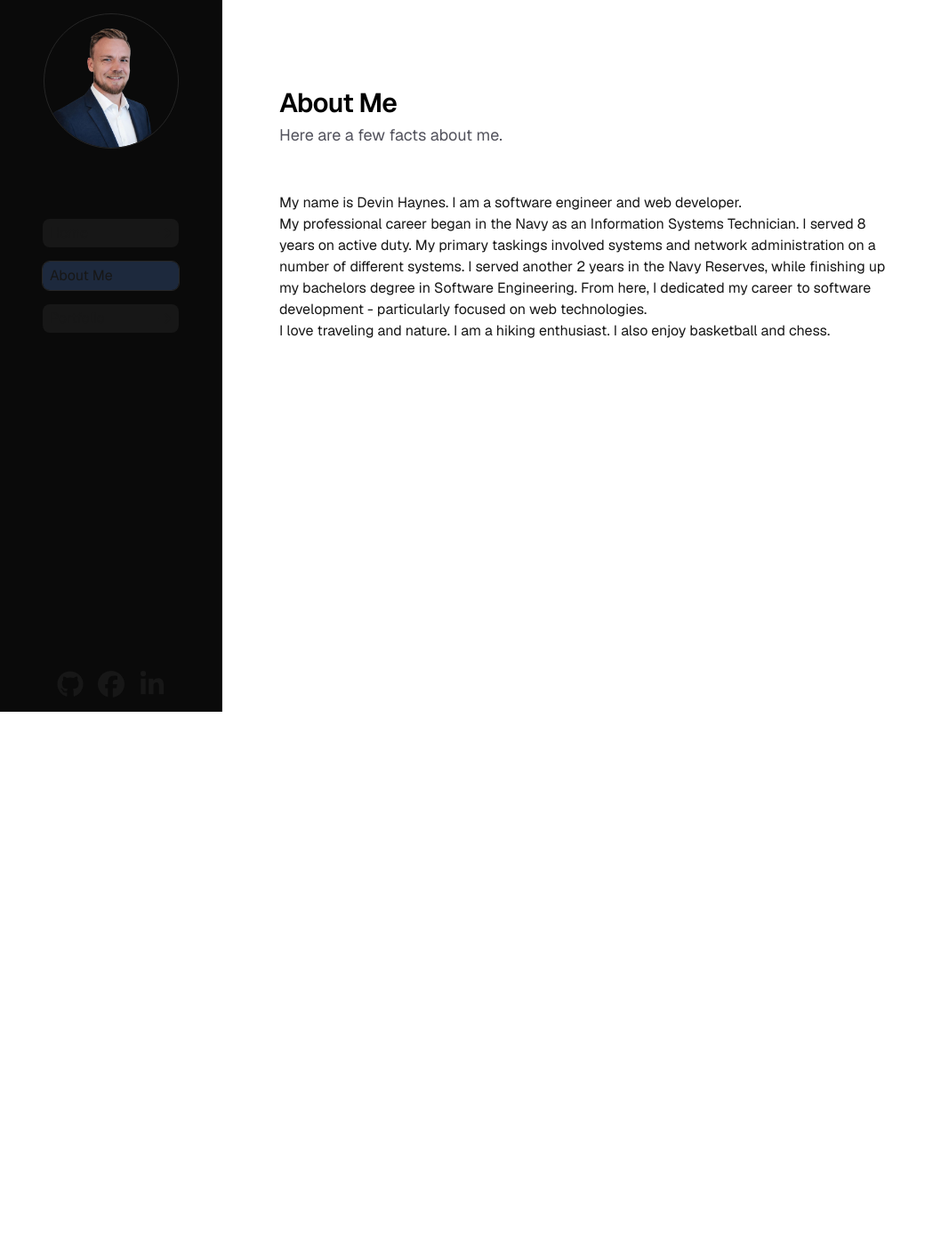
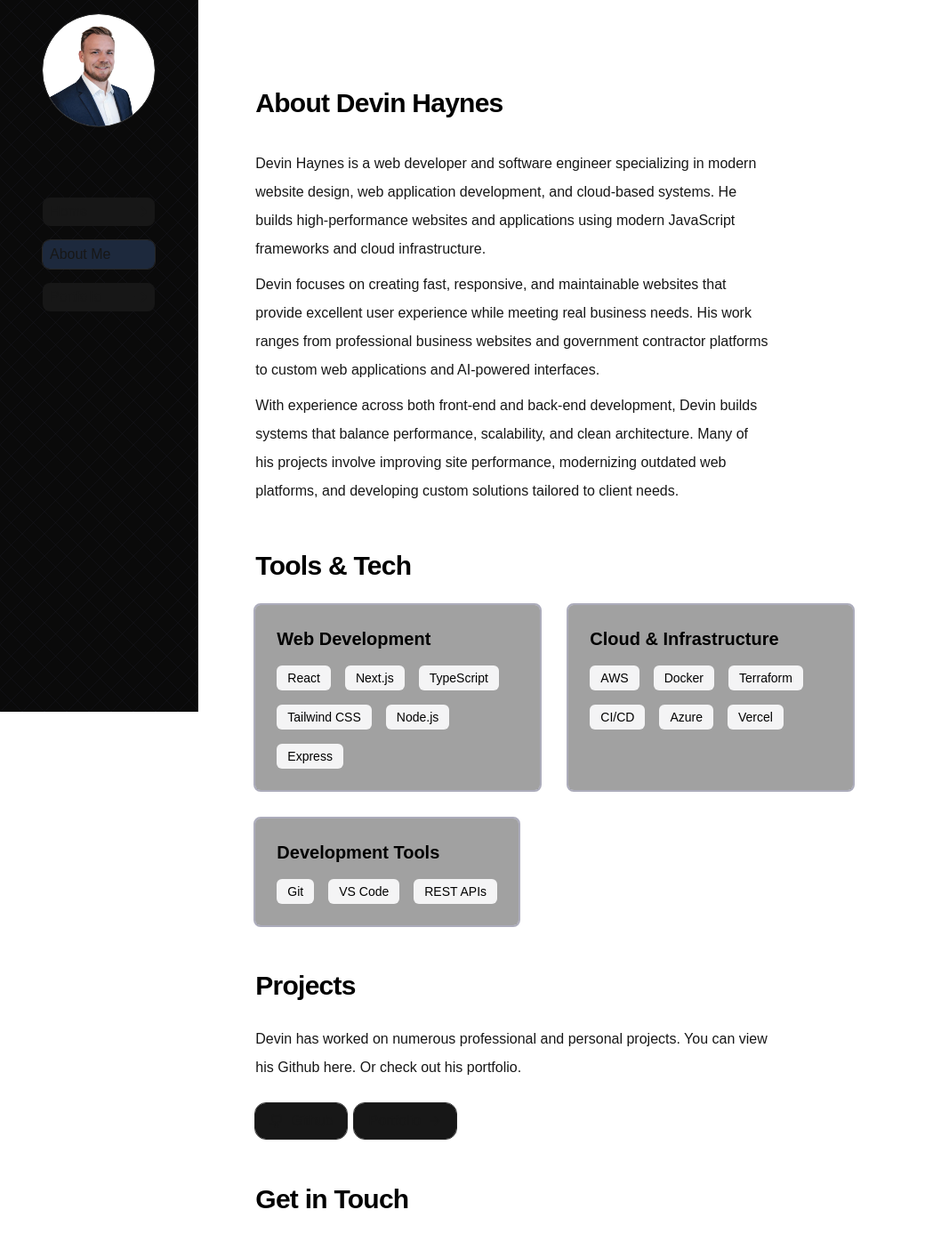
Before and after one commit to tidalsites/devinhaynes, a Next.js app: page /about in a window 1280 px wide. Shown: the top 1396 px of the page at 89% size, without its empty margins (0-1058 px from the left). Before the commit the page ends 800 px from the top, so only its background shows below. Built offline with nearby package versions, Linux system fonts and the light colour scheme.

Commit message:
Re-organized layout. Added mobile nav. about page updates

```diff
--- /dev/null
+++ b/app/about/ToolCard.tsx
@@ -0,0 +1,31 @@
+type topic = string;
+type tool = {
+  name: string;
+  icon?: any;
+};
+
+type Props = {
+  topic: topic;
+  tools: tool[];
+};
+
+export const ToolCard = ({ topic, tools }: Props) => {
+  return (
+    <div className="flex flex-col gap-4 bg-neutral-400 dark:bg-slate-800 dark:bg-[linear-gradient(45deg,transparent_50%,rgba(60,60,90,.25)_50%,transparent_51%),linear-gradient(135deg,transparent_50%,rgba(60,60,90,.25)_50%,transparent_51%)] bg-size-[40px_40px] rounded-md p-6 outline-2 outline-[rgba(90,90,120,.5)] dark:border-slate-700 max-w-xs">
+      <h3 className="text-xl font-semibold text-black dark:text-zinc-50">
+        {topic}
+      </h3>
+      <div className="flex flex-wrap gap-4">
+        {tools.map((tool) => (
+          <div
+            key={tool.name}
+            className="flex items-center gap-2 rounded-md bg-zinc-100 px-3 py-1 text-sm text-black dark:bg-zinc-700 dark:text-zinc-300"
+          >
+            {tool.icon}
+            {tool.name}
+          </div>
+        ))}
+      </div>
+    </div>
+  );
+};
--- a/app/about/page.tsx
+++ b/app/about/page.tsx
@@ -1,37 +1,116 @@
-import { Sidebar } from "../../components/Sidebar";
+import Link from "next/link";
+import { ToolCard } from "./ToolCard";
+import { Metadata } from "next";
+import { LuGithub, LuArrowRight } from "react-icons/lu";
+
+export const metadata: Metadata = {
+  title: "About Devin Haynes",
+  description:
+    "Devin Haynes is a web developer specializing in modern website design, web applications, and cloud-based systems. He builds fast, scalable websites and software using technologies like React, Next.js, and AWS.",
+};
 
 export default function About() {
   return (
-    <div className="flex min-h-screen bg-zinc-50 font-sans dark:bg-black">
-      <Sidebar />
-      <main className="flex min-h-screen grow flex-col items-center gap-12 py-24 px-16 bg-white dark:bg-black sm:items-start">
+    <main className="flex flex-col justify-between min-h-screen grow max-w-7xl gap-12 py-24 px-6 md:px-16 ">
+      <div>
         <div>
-          <h1 className="max-w-xs text-3xl font-semibold leading-10 tracking-tight text-black dark:text-zinc-50">
-            About Me
+          <h1 className="max-w-xs text-3xl font-semibold leading-10 tracking-tight text-black dark:text-zinc-50 mb-8">
+            About Devin Haynes
           </h1>
-          <p className="max-w-md text-lg leading-8 text-zinc-600 dark:text-zinc-400">
-            Here are a few facts about me.
+        </div>
+        <div className="flex flex-col gap-2 max-w-prose leading-8">
+          <p>
+            Devin Haynes is a web developer and software engineer specializing
+            in modern website design, web application development, and
+            cloud-based systems. He builds high-performance websites and
+            applications using modern JavaScript frameworks and cloud
+            infrastructure.
+          </p>
+          <p>
+            Devin focuses on creating fast, responsive, and maintainable
+            websites that provide excellent user experience while meeting real
+            business needs. His work ranges from professional business websites
+            and government contractor platforms to custom web applications and
+            AI-powered interfaces.
+          </p>
+          <p>
+            With experience across both front-end and back-end development,
+            Devin builds systems that balance performance, scalability, and
+            clean architecture. Many of his projects involve improving site
+            performance, modernizing outdated web platforms, and developing
+            custom solutions tailored to client needs.
           </p>
         </div>
-        <div className="flex flex-col">
-          <p>
-            My name is Devin Haynes. I am a software engineer and web developer.
-          </p>
-          <p className="max-w-prose">
-            My professional career began in the Navy as an Information Systems
-            Technician. I served 8 years on active duty. My primary taskings
-            involved systems and network administration on a number of different
-            systems. I served another 2 years in the Navy Reserves, while
-            finishing up my bachelors degree in Software Engineering. From here,
-            I dedicated my career to software development - particularly focused
-            on web technologies.
-          </p>
-          <p>
-            I love traveling and nature. I am a hiking enthusiast. I also enjoy
-            basketball and chess.
-          </p>
+      </div>
+
+      <div className="flex flex-col">
+        <h2 className="max-w-xs text-3xl font-semibold leading-10 tracking-tight text-black dark:text-zinc-50">
+          Tools & Tech
+        </h2>
+        <div className="flex flex-wrap w-fit gap-8 mt-6">
+          <ToolCard
+            topic="Web Development"
+            tools={[
+              { name: "React" },
+              { name: "Next.js" },
+              { name: "TypeScript" },
+              { name: "Tailwind CSS" },
+              { name: "Node.js" },
+              { name: "Express" },
+            ]}
+          />
+          <ToolCard
+            topic="Cloud & Infrastructure"
+            tools={[
+              { name: "AWS" },
+              { name: "Docker" },
+              { name: "Terraform" },
+              { name: "CI/CD" },
+              { name: "Azure" },
+              { name: "Vercel" },
+            ]}
+          />
+          <ToolCard
+            topic="Development Tools"
+            tools={[
+              { name: "Git" },
+              { name: "VS Code" },
+              { name: "REST APIs" },
+            ]}
+          />
         </div>
-      </main>
-    </div>
+      </div>
+      <div className="flex flex-col gap-6">
+        <h2 className="max-w-xs text-3xl font-semibold leading-10 tracking-tight text-black dark:text-zinc-50">
+          Projects
+        </h2>
+        <p className="max-w-prose leading-8">
+          Devin has worked on numerous professional and personal projects. You
+          can view his Github here. Or check out his portfolio.
+        </p>
+        <div className="flex gap-2">
+          <a
+            href="https://github.com/devinhaynes"
+            target="_blank"
+            className="outline outline-neutral-800 bg-neutral-900 hover:bg-slate-800 px-4 py-2 rounded-xl flex gap-2 items-center"
+          >
+            <LuGithub />
+            Github
+          </a>
+          <Link
+            href="/portfolio"
+            className="outline outline-neutral-800 bg-neutral-900 hover:bg-slate-800 px-4 py-2 rounded-xl flex gap-2 items-center"
+          >
+            Portfolio
+            <LuArrowRight />
+          </Link>
+        </div>
+      </div>
+      <div className="flex flex-col gap-6">
+        <h2 className="max-w-xs text-3xl font-semibold leading-10 tracking-tight text-black dark:text-zinc-50">
+          Get in Touch
+        </h2>
+      </div>
+    </main>
   );
 }
--- a/app/layout.tsx
+++ b/app/layout.tsx
@@ -1,6 +1,7 @@
 import type { Metadata } from "next";
 import { Geist, Geist_Mono } from "next/font/google";
 import "./globals.css";
+import { Sidebar } from "@/components/Sidebar";
 
 const geistSans = Geist({
   variable: "--font-geist-sans",
@@ -26,9 +27,10 @@ export default function RootLayout({
   return (
     <html lang="en">
       <body
-        className={`${geistSans.variable} ${geistMono.variable} antialiased`}
+        className={`${geistSans.variable} ${geistMono.variable} antialiased flex flex-col md:flex-row w-screen`}
       >
-        {children}
+        <Sidebar />
+        <main className="w-full">{children}</main>
       </body>
     </html>
   );
--- a/app/page.tsx
+++ b/app/page.tsx
@@ -1,13 +1,9 @@
-import { Sidebar } from "../components/Sidebar";
 import Chat from "@/components/Chat";
 
 export default function Home() {
   return (
-    <div className="flex h-screen bg-zinc-50 font-sans dark:bg-black">
-      <Sidebar />
-      <main className="flex min-h-screen grow flex-col items-center gap-12 py-8 px-16 dark:bg-[linear-gradient(to_bottom_right,black_0%,rgba(0,0,10,.5)_25%,rgba(20,20,25,.75)_50%,rgba(30,30,35,.25)_65%,black),linear-gradient(to_top_right,black_0%,rgba(0,0,10,1)_25%,rgba(10,10,15,.75)_50%,rgba(30,30,35,.25)_65%,black)] sm:items-start">
-        <Chat />
-      </main>
+    <div className="flex items-center sm:grid sm:place-content-center pt-16 pb-8 h-[calc(100vh-61px)] px-6 md:px-16 dark:bg-[linear-gradient(to_bottom_right,black_0%,rgba(0,0,10,.5)_25%,rgba(20,20,25,.75)_50%,rgba(30,30,35,.25)_65%,black),linear-gradient(to_top_right,black_0%,rgba(0,0,10,1)_25%,rgba(10,10,15,.75)_50%,rgba(30,30,35,.25)_65%,black)]">
+      <Chat />
     </div>
   );
 }
--- a/app/portfolio/page.tsx
+++ b/app/portfolio/page.tsx
@@ -6,12 +6,10 @@ import xprt from "../../public/xprt-web-min.png";
 import prosoft from "../../public/prosoft-web-min.png";
 import harts from "../../public/hartshollergraphics-web-min.png";
 import olokun from "../../public/olokun-web.webp";
-import { Sidebar } from "../../components/Sidebar";
 
 export default function Portfolio() {
   return (
     <div className="flex min-h-screen bg-zinc-50 font-sans dark:bg-black">
-      <Sidebar />
       <main className="flex min-h-screen grow flex-col items-center gap-12 py-24 px-16 bg-white dark:bg-black sm:items-start">
         <div>
           <h1 className="max-w-xs text-3xl font-semibold leading-10 tracking-tight text-black dark:text-zinc-50">
--- a/components/Chat.tsx
+++ b/components/Chat.tsx
@@ -126,13 +126,13 @@ export default function Chat() {
   }, [messages]);
 
   return (
-    <div className="flex flex-col justify-center h-full w-full">
+    <div className="flex flex-col justify-between h-full w-full">
       {showCentered ? (
-        <div className="flex flex-col gap-2 justify-center w-fit max-w-4xl mx-auto h-fit text-4xl mb-24">
+        <div className="absolute top-1/2 left-1/2 -translate-x-1/2 -translate-y-1/2 sm:relative sm:translate-x-0 sm:translate-y-0 sm:top-auto sm:left-auto flex flex-col gap-2 justify-center w-fit max-w-4xl mx-auto h-fit text-4xl mb-4 md:mb-24">
           <h1 className="relative before:absolute before:inset-0 before:bg-radial-[ellipse_at_center,rgba(128,128,128,.25)_0%,rgba(80,140,236,.5)_70%] before:blur-2xl w-fit text-4xl font-semibold leading-10 tracking-tight flex justify-between bg-linear-to-r from-sky-500 via-sky-500/80 to-sky-500 bg-clip-text text-transparent">
             Hi, I'm Devin.
           </h1>
-          <p className="max-w-md text-lg leading-8 text-neutral-600 dark:text-neutral-300">
+          <p className="w-[calc(100vw-4rem)] max-w-md text-lg leading-8 text-neutral-600 dark:text-neutral-300">
             Explore this site or ask the chatbot anything about me, my projects,
             or anything else you're curious about!
           </p>
@@ -174,7 +174,7 @@ export default function Chat() {
       </div>
 
       {/* Input area - fixed at bottom */}
-      <div className="max-w-4xl w-full mx-auto p-4">
+      <div className="max-w-4xl w-full mx-auto mt-auto sm:p-4">
         {messages.length > 0 && (
           <button
             onClick={resetChat}
@@ -253,8 +253,8 @@ export default function Chat() {
           </div>
         )}
 
-        <div className="my-4 flex gap-x-2 justify-between">
-          <div className="flex gap-x-2">
+        <div className="hidden my-4 sm:flex gap-x-2 justify-between">
+          <div className="flex flex-wrap gap-y-2 gap-x-2">
             <button
               onClick={() => handleSuggestionClick("professional summary")}
               className="px-2 py-1 rounded-lg outline outline-neutral-800 hover:bg-slate-800 text-sm text-foreground flex items-center gap-1"
--- /dev/null
+++ b/components/MobileNav.tsx
@@ -0,0 +1,37 @@
+"use client";
+
+import Image from "next/image";
+import Link from "next/link";
+import { usePathname } from "next/navigation";
+
+export const MobileNav = () => {
+  const pathname = usePathname();
+
+  return (
+    <div className="md:hidden bg-neutral-950 bg-[linear-gradient(45deg,transparent_50%,rgba(60,60,90,.125)_50%,transparent_51%),linear-gradient(135deg,transparent_50%,rgba(60,60,90,.125)_50%,transparent_51%)] bg-size-[25px_25px] w-full py-4 px-6 z-20 border-b border-b-neutral-800 sticky top-0">
+      <nav className="flex gap-6 text-lg sm:text-2xl justify-end">
+        <Link href="/" className="uppercase">
+          <Image
+            className="rounded-full outline outline-neutral-800 mx-auto bg-background absolute top-4 left-4 pointer-cursor-default z-30"
+            src="/profile.png"
+            alt="Next.js logo"
+            width={75}
+            height={75}
+            priority
+          />
+        </Link>
+        {pathname !== "/about" && (
+          <Link href="/about" className="uppercase">
+            About
+          </Link>
+        )}
+
+        {pathname !== "/portfolio" && (
+          <Link href="/portfolio" className="uppercase">
+            Portfolio
+          </Link>
+        )}
+      </nav>
+    </div>
+  );
+};
--- a/components/Sidebar.tsx
+++ b/components/Sidebar.tsx
@@ -1,18 +1,14 @@
 import Image from "next/image";
-import {
-  FaFacebook,
-  FaGithub,
-  FaLinkedin,
-  FaLinkedinIn,
-} from "react-icons/fa6";
 import { Nav } from "./Nav";
+import { MobileNav } from "./MobileNav";
 
 export const Sidebar = () => {
   return (
-    <aside className="w-62.5 py-4 px-12 z-20 bg-neutral-950 h-screen top-0 sticky border-r border-r-neutral-800">
+    <>
+      <aside className="hidden md:block w-62.5 py-4 px-12 z-20 bg-neutral-950 bg-[linear-gradient(45deg,transparent_50%,rgba(60,60,90,.125)_50%,transparent_51%),linear-gradient(135deg,transparent_50%,rgba(60,60,90,.125)_50%,transparent_51%)] bg-size-[25px_25px] h-screen top-0 sticky border-r border-r-neutral-800">
         <div className="flex flex-col gap-4 sticky top-4 h-full">
           <Image
-          className="rounded-full outline outline-neutral-800 mx-auto mb-16"
+            className="rounded-full outline outline-neutral-800 mx-auto mb-16 bg-background"
             src="/profile.png"
             alt="Next.js logo"
             width={150}
@@ -20,33 +16,9 @@ export const Sidebar = () => {
             priority
           />
           <Nav />
-        <div className="flex gap-4 mx-auto mt-auto">
-          <a
-            href="https://github.com/devinhaynes"
-            target="_blank"
-            className="text-3xl bg-transparent"
-            aria-label="Github"
-          >
-            <FaGithub className="hover:text-slate-500" />
-          </a>
-          <a
-            href="https://www.facebook.com"
-            target="_blank"
-            className="text-3xl bg-transparent"
-            aria-label="Facebook"
-          >
-            <FaFacebook className="hover:text-slate-500" />
-          </a>
-          <a
-            href="https://linkedin.com/in/devin-haynes"
-            target="_blank"
-            className="text-3xl bg-transparent"
-            aria-label="Linkedin"
-          >
-            <FaLinkedinIn className="hover:text-slate-500" />
-          </a>
-        </div>
         </div>
       </aside>
+      <MobileNav />
+    </>
   );
 };
```
Lines whose indentation alone changed are shown as unchanged.
